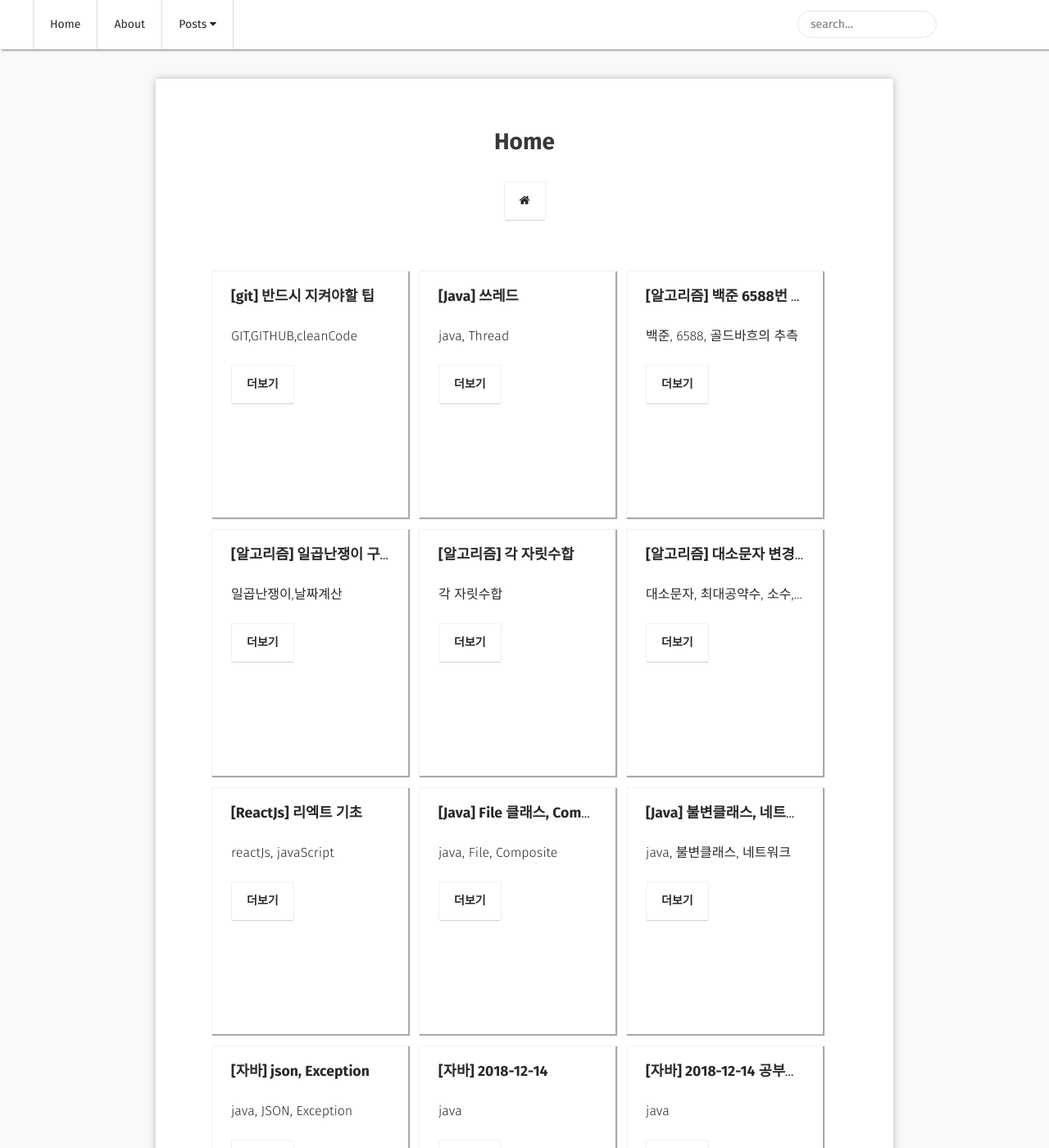
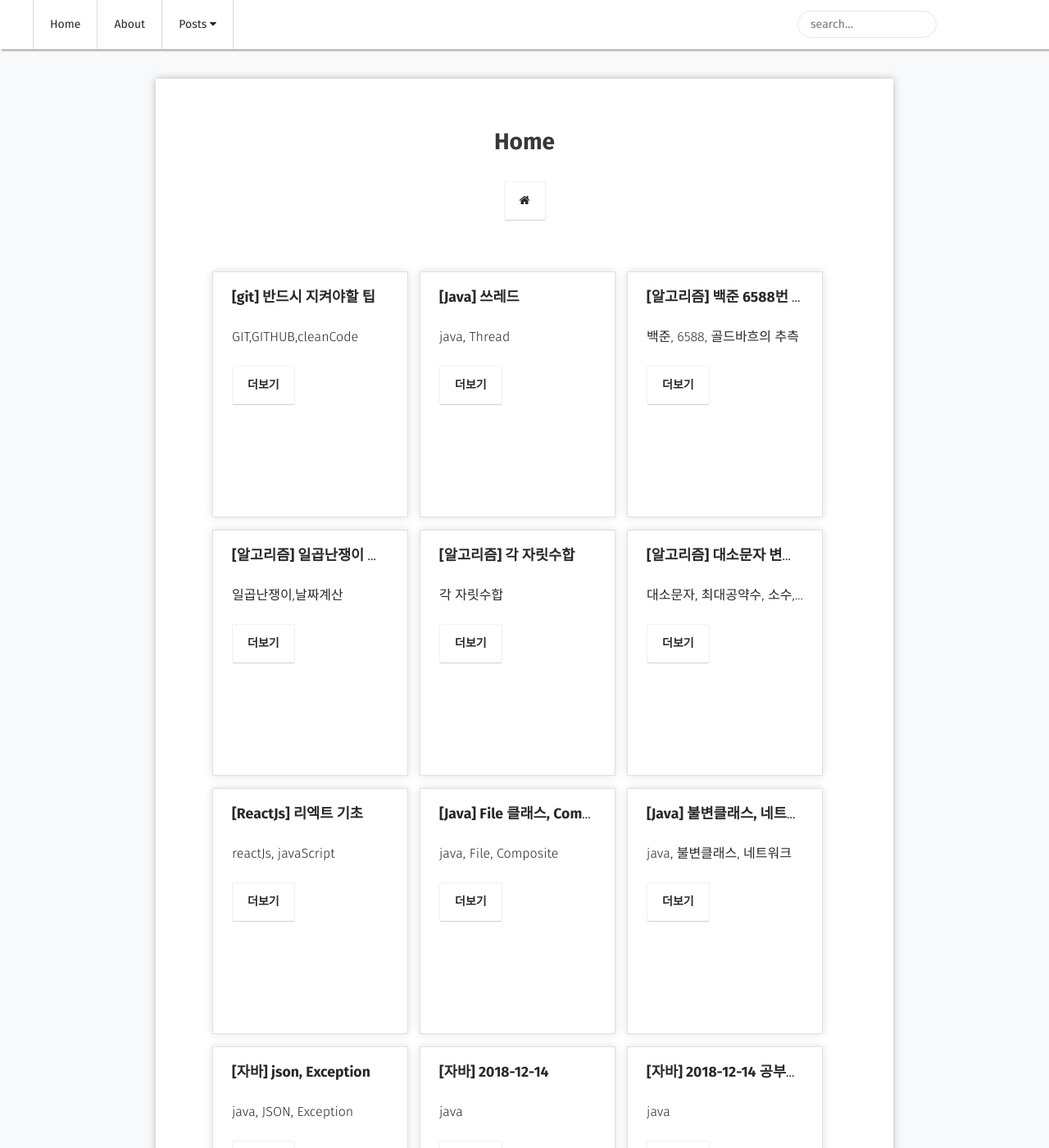
Before and after one commit to choiwono/choiwono.github.io, a Jekyll site: the page built from index.html, in a window 1280 px wide and 1400 px high. Shown: the whole window at 82% size. Built offline with Jekyll 4.4.1, drawn with Linux system fonts in a browser that asks for light colours; some web fonts are replaced; the list of posts is cut into pages by our own code.

Commit message:
#19.01.04 post-list 수정완료!!

```diff
--- a/_sass/typography.scss
+++ b/_sass/typography.scss
@@ -43,13 +43,13 @@ h3.title a {
 	ul {
 		list-style: none;
 		padding:5px;
-		box-shadow: 1px 1px 1px 1px #aaaaaa;
+		box-shadow: 0 0 10px #e0e0e0;
+		border: 1px solid #e0e0e0;
 		top:0px;
 		width:31%;
 		display:inline-flex;
 		margin:10px 5px 5px 5px;
 		height:300px;
-
 	}
 	li {
 		padding: 10px 18px;
```
